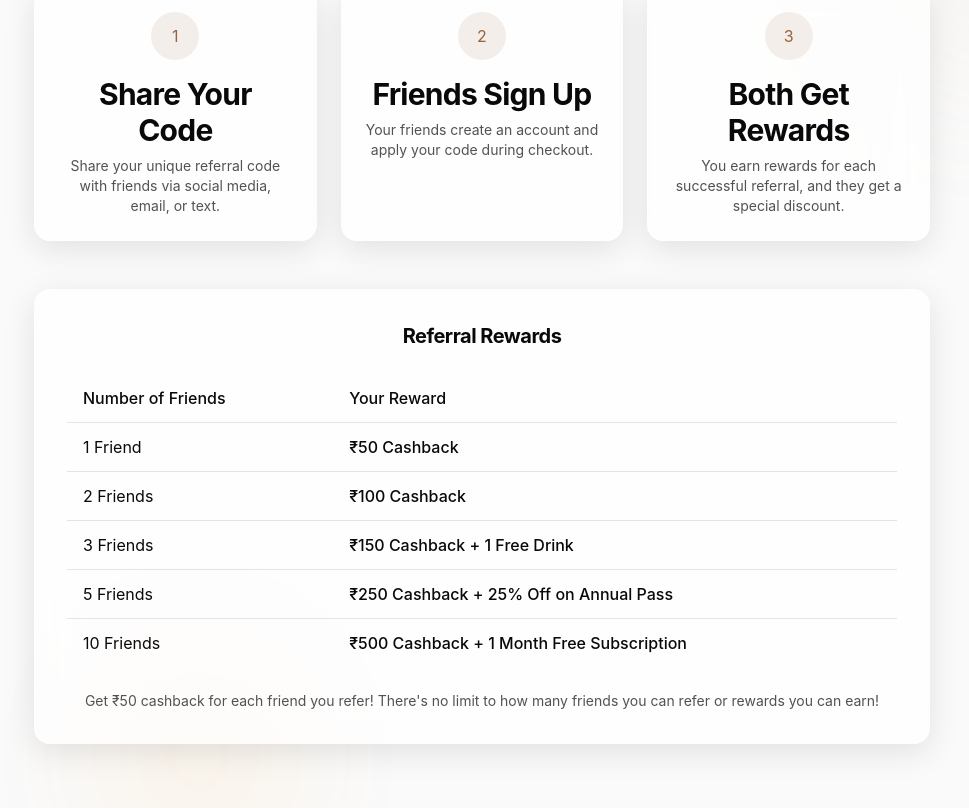
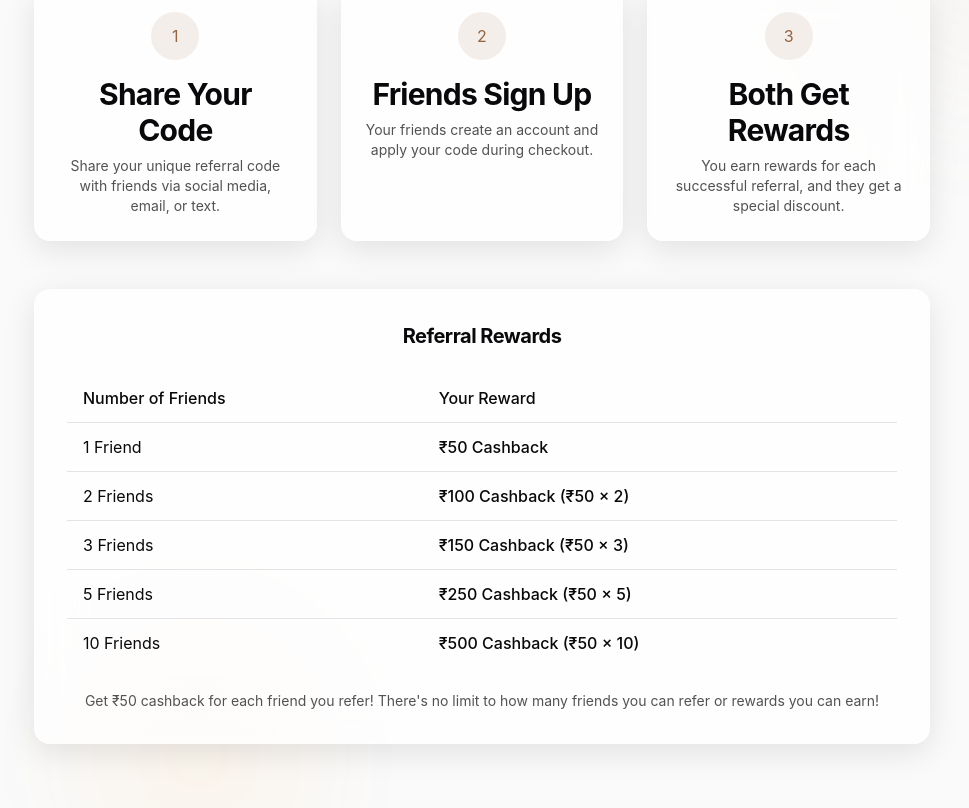
Before and after one commit to sahilkohli592/brewpass-explorer, a React (Vite) app: page /referral in a window 1280 px wide. Shown: the part 695-1503 px from the top of the page, without its empty margins (158-1127 px from the left). Built offline with nearby package versions, Linux system fonts and the light colour scheme.

Commit message:
Fix: Update referral rewards
Update the referral rewards to be ₹50 cashback for all referral tiers.

```diff
--- a/src/pages/ReferralProgram.tsx
+++ b/src/pages/ReferralProgram.tsx
@@ -1,3 +1,4 @@
+
 import React, { useState } from 'react';
 import { Users, Copy, Share } from 'lucide-react';
 import GlassmorphicCard from '@/components/ui/GlassmorphicCard';
@@ -9,13 +10,13 @@ const ReferralProgram = () => {
   const { toast } = useToast();
   const [referralCode] = useState("BREWYUM2023");
 
-  // Updated rewards data - ₹50 cashback for each referral
+  // Updated rewards data - consistently ₹50 cashback per friend
   const rewards = [
     { friends: 1, reward: "₹50 Cashback" },
-    { friends: 2, reward: "₹100 Cashback" },
-    { friends: 3, reward: "₹150 Cashback + 1 Free Drink" },
-    { friends: 5, reward: "₹250 Cashback + 25% Off on Annual Pass" },
-    { friends: 10, reward: "₹500 Cashback + 1 Month Free Subscription" }
+    { friends: 2, reward: "₹100 Cashback (₹50 × 2)" },
+    { friends: 3, reward: "₹150 Cashback (₹50 × 3)" },
+    { friends: 5, reward: "₹250 Cashback (₹50 × 5)" },
+    { friends: 10, reward: "₹500 Cashback (₹50 × 10)" }
   ];
 
   const copyToClipboard = () => {
```
